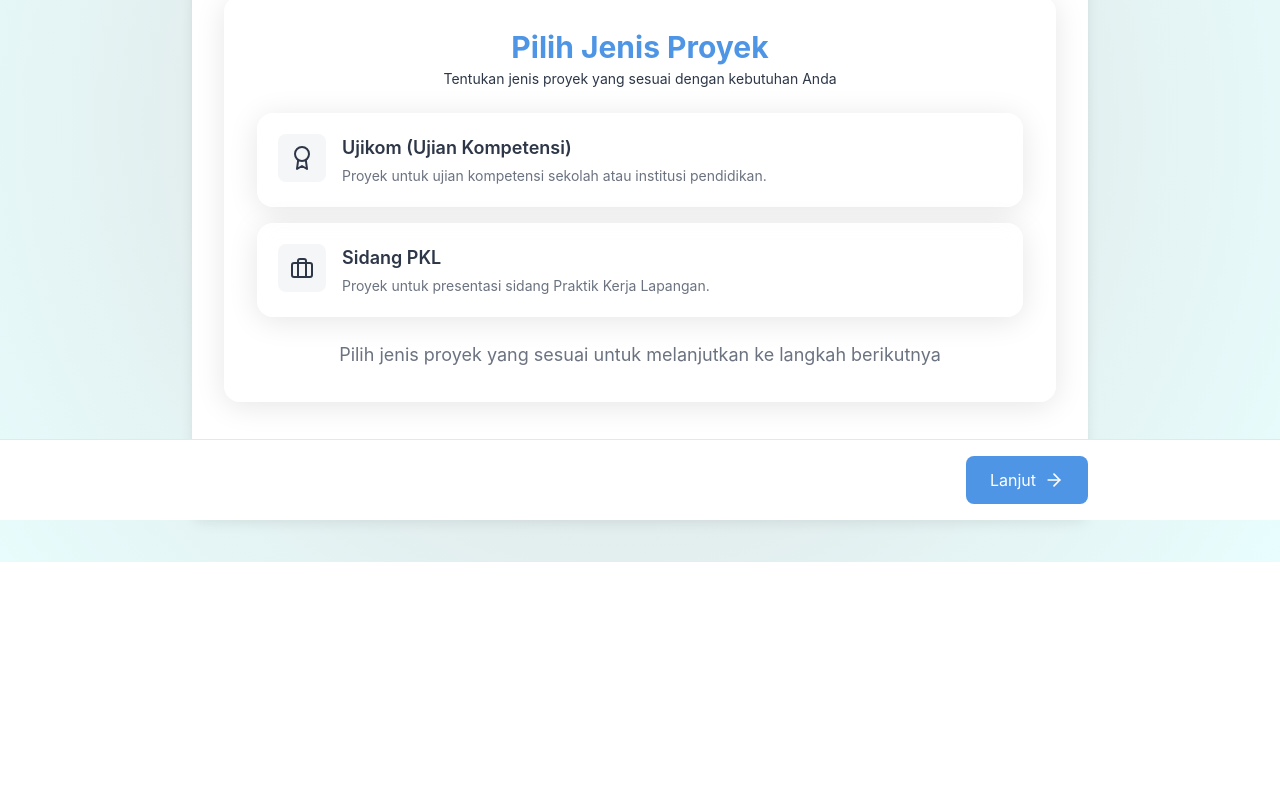
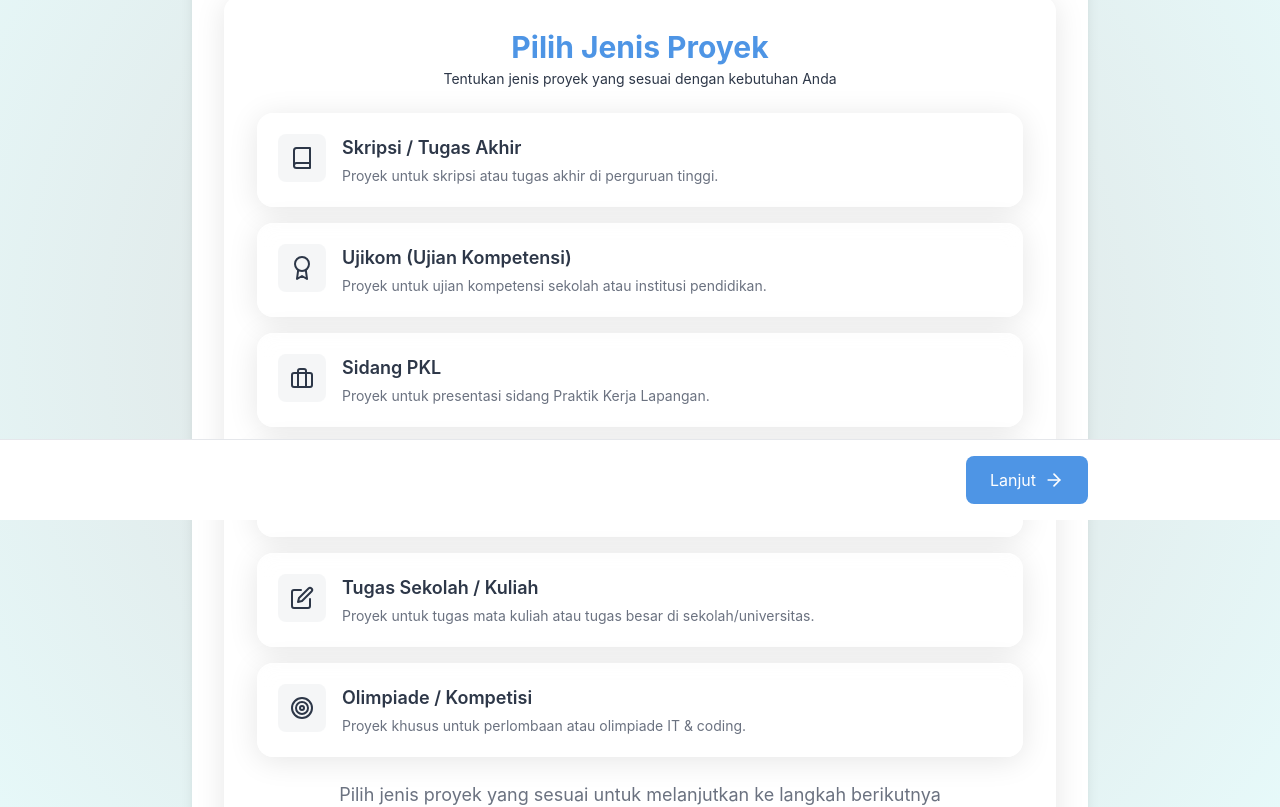
Before and after one commit to kikarin/ZanStein, a Next.js app: page /order in a window 1280 px wide. Shown: the part 280-1087 px from the top of the page. Before the commit the page ends 842 px from the top, so only its background shows below. Built offline with nearby package versions, Linux system fonts and the light colour scheme; no server answers.

Commit message:
Add Opsi

```diff
--- /dev/null
+++ b/app/components/OrderSteps/Step0.tsx
@@ -0,0 +1,53 @@
+"use client";
+
+import { motion } from "framer-motion";
+
+interface Step0Props {
+  nextStep: () => void;
+  goToStep1B: () => void;
+}
+
+const Step0 = ({ nextStep, goToStep1B }: Step0Props) => {
+  return (
+    <motion.div
+      initial={{ opacity: 0, y: 15 }}
+      animate={{ opacity: 1, y: 0 }}
+      exit={{ opacity: 0, y: -15 }}
+      transition={{ duration: 0.3 }}
+      className="space-y-6 text-center"
+    >
+      <h2 className="text-3xl font-bold text-primary">Pilih Jenis Order</h2>
+      <p className="text-secondary text-sm mt-1">
+        Apakah proyek Anda bersifat statis atau dinamis?
+      </p>
+
+      <div className="grid gap-4">
+        <motion.button
+          onClick={goToStep1B}
+          className="w-full p-5 rounded-lg glass-card transition-all hover:border-accent-color/50 hover:bg-gray-50/50"
+          whileHover={{ scale: 1.02 }}
+          whileTap={{ scale: 0.98 }}
+        >
+          <h3 className="text-lg font-semibold text-secondary">Statis</h3>
+          <p className="text-sm text-gray-500 mt-1">
+            Proyek tanpa interaksi backend, hanya tampilan frontend.
+          </p>
+        </motion.button>
+
+        <motion.button
+          onClick={nextStep}
+          className="w-full p-5 rounded-lg glass-card transition-all hover:border-accent-color/50 hover:bg-gray-50/50"
+          whileHover={{ scale: 1.02 }}
+          whileTap={{ scale: 0.98 }}
+        >
+          <h3 className="text-lg font-semibold text-secondary">Dinamis</h3>
+          <p className="text-sm text-gray-500 mt-1">
+            Proyek interaktif dengan fitur backend atau database.
+          </p>
+        </motion.button>
+      </div>
+    </motion.div>
+  );
+};
+
+export default Step0;
--- a/app/components/OrderSteps/Step1.tsx
+++ b/app/components/OrderSteps/Step1.tsx
@@ -2,7 +2,10 @@
 
 import { OrderData } from "../../../lib/types/order";
 import { motion } from "framer-motion";
-import { FiAward, FiBriefcase } from "react-icons/fi";
+import {
+  FiAward, FiBriefcase, FiBook, FiSearch, FiEdit, FiTarget
+
+} from "react-icons/fi";
 
 interface Step1Props {
   orderData: OrderData;
@@ -11,6 +14,12 @@ interface Step1Props {
 }
 
 const projectTypes = [
+  {
+    id: "A",
+    title: "Skripsi / Tugas Akhir",
+    icon: <FiBook className="text-2xl" />,
+    description: "Proyek untuk skripsi atau tugas akhir di perguruan tinggi.",
+  },
   {
     id: "B",
     title: "Ujikom (Ujian Kompetensi)",
@@ -22,6 +31,24 @@ const projectTypes = [
     title: "Sidang PKL",
     icon: <FiBriefcase className="text-2xl" />,
     description: "Proyek untuk presentasi sidang Praktik Kerja Lapangan.",
+  },
+  {
+    id: "D",
+    title: "Riset / Penelitian",
+    icon: <FiSearch className="text-2xl" />,
+    description: "Website atau sistem yang digunakan untuk mendukung penelitian akademik atau ilmiah.",
+  },
+  {
+    id: "E",
+    title: "Tugas Sekolah / Kuliah",
+    icon: <FiEdit className="text-2xl" />,
+    description: "Proyek untuk tugas mata kuliah atau tugas besar di sekolah/universitas.",
+  },
+  {
+    id: "F",
+    title: "Olimpiade / Kompetisi",
+    icon: <FiTarget className="text-2xl" />,
+    description: "Proyek khusus untuk perlombaan atau olimpiade IT & coding.",
   },
 ];
 
--- a/app/components/Orderform.tsx
+++ b/app/components/Orderform.tsx
@@ -24,7 +24,7 @@ const OrderForm = () => {
     applicationType: "",
     customerName: user?.displayName || "",
     whatsappNumber: "",
-    paymentMethod: undefined
+    paymentMethod: undefined,
   });
 
   useEffect(() => {
@@ -40,9 +40,9 @@ const OrderForm = () => {
           setHasUsedDiscount(hasUsed);
 
           if (!hasUsed) {
-            setOrderData(prev => ({
+            setOrderData((prev) => ({
               ...prev,
-              discount: discountDoc.data().discountPercentage
+              discount: discountDoc.data().discountPercentage,
             }));
           }
         }
@@ -54,11 +54,11 @@ const OrderForm = () => {
     fetchUserInfo();
   }, [user]);
 
-  const nextStep = () => setStep(prev => prev + 1);
-  const prevStep = () => setStep(prev => prev - 1);
+  const nextStep = () => setStep((prev) => prev + 1);
+  const prevStep = () => setStep((prev) => prev - 1);
 
   const updateOrderData = (newData: Partial<OrderData>) => {
-    setOrderData(prev => {
+    setOrderData((prev) => {
       const updated = { ...prev, ...newData };
       const totalPrice = calculateOrderPrice(updated);
       return { ...updated, totalPrice };
@@ -74,7 +74,11 @@ const OrderForm = () => {
             <div
               key={stepNumber}
               className={`relative flex items-center justify-center w-8 sm:w-10 h-8 sm:h-10 rounded-full text-white font-semibold transition-all duration-300
-              ${step >= stepNumber ? "bg-gradient-to-r from-blue-500 to-blue-700 shadow-lg scale-105" : "bg-gray-300 text-gray-500"}
+              ${
+                step >= stepNumber
+                  ? "bg-gradient-to-r from-blue-500 to-blue-700 shadow-lg scale-105"
+                  : "bg-gray-300 text-gray-500"
+              }
               `}
             >
               {stepNumber}
@@ -83,7 +87,11 @@ const OrderForm = () => {
                   className="absolute w-12 sm:w-14 h-12 sm:h-14 bg-blue-500/30 rounded-full -z-10"
                   initial={{ scale: 0 }}
                   animate={{ scale: 1.2, opacity: 0 }}
-                  transition={{ duration: 1, repeat: Infinity, repeatType: "reverse" }}
+                  transition={{
+                    duration: 1,
+                    repeat: Infinity,
+                    repeatType: "reverse",
+                  }}
                 />
               )}
             </div>
@@ -110,7 +118,11 @@ const OrderForm = () => {
               exit={{ opacity: 0, x: -30 }}
               transition={{ duration: 0.3 }}
             >
-              <Step1 orderData={orderData} updateOrderData={updateOrderData} nextStep={nextStep} />
+              <Step1
+                orderData={orderData}
+                updateOrderData={updateOrderData}
+                nextStep={nextStep}
+              />
             </motion.div>
           )}
           {step === 2 && (
@@ -121,7 +133,12 @@ const OrderForm = () => {
               exit={{ opacity: 0, x: -30 }}
               transition={{ duration: 0.3 }}
             >
-              <Step2 orderData={orderData} updateOrderData={updateOrderData} nextStep={nextStep} prevStep={prevStep} />
+              <Step2
+                orderData={orderData}
+                updateOrderData={updateOrderData}
+                nextStep={nextStep}
+                prevStep={prevStep}
+              />
             </motion.div>
           )}
           {step === 3 && (
@@ -132,11 +149,19 @@ const OrderForm = () => {
               exit={{ opacity: 0, x: -30 }}
               transition={{ duration: 0.3 }}
             >
-              {(orderData.projectType === "B" || orderData.projectType === "C") && (
-                <Step3B orderData={orderData} updateOrderData={updateOrderData} nextStep={nextStep} prevStep={prevStep} />
+              {["A", "B", "C", "D", "E", "F"].includes(
+                orderData.projectType
+              ) && (
+                <Step3B
+                  orderData={orderData}
+                  updateOrderData={updateOrderData}
+                  nextStep={nextStep}
+                  prevStep={prevStep}
+                />
               )}
             </motion.div>
           )}
+
           {step === 4 && (
             <motion.div
               key="step4"
@@ -146,7 +171,11 @@ const OrderForm = () => {
               transition={{ duration: 0.3 }}
               className="relative z-[100]"
             >
-              <Step4 orderData={orderData} updateOrderData={updateOrderData} prevStep={prevStep} />
+              <Step4
+                orderData={orderData}
+                updateOrderData={updateOrderData}
+                prevStep={prevStep}
+              />
             </motion.div>
           )}
         </AnimatePresence>
```
